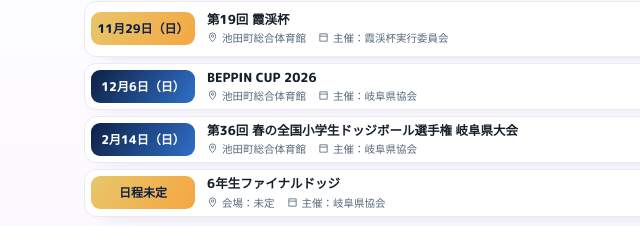
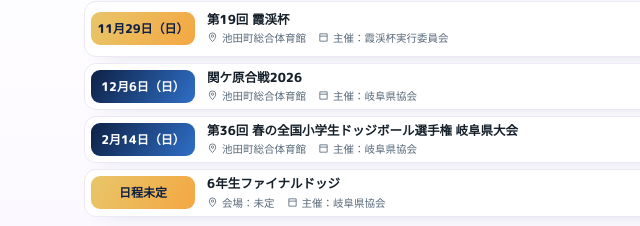
Before and after one commit to kobudodge51/gifu-dodgeball-hp, a plain HTML site: page schedule.html in a window 1280 px wide. Shown: the part 350-576 px from the top of the page, 0-640 px from the left. Drawn offline with Linux system fonts and the light colour scheme.

Commit message:
Rename 12/6 tournament to 関ケ原合戦2026
Co-Authored-By: Claude Sonnet 5.5 <noreply@anthropic.com>
Claude-Session: https://claude.ai/code/session_01UsgPRhYA9HstcqDxaXJwfK

```diff
--- a/data.js
+++ b/data.js
@@ -7,7 +7,7 @@ window.JDBA_TOURNAMENTS = [
   {name:"ヒマラヤカップ2026", date:"2026-10-18", venue:"岐阜メモリアルセンター で愛・ふれ愛ドーム", org:"岐阜県協会", note:"10月17日(土) 13時〜準備", entry:"closed"},
   {name:"ぴょこたんカップ2026", date:"2026-11-21", venue:"OKBぎふ清流アリーナ", org:"岐阜県協会", note:"クリスマスパーティ", url:"https://kobudodge51.github.io/pyoko2026/", urlLabel:"速報ページ"},
   {name:"第19回 霞渓杯", date:"2026-11-29", venue:"池田町総合体育館", org:"霞渓杯実行委員会", entry:"open"},
-  {name:"BEPPIN CUP 2026", date:"2026-12-06", venue:"池田町総合体育館", org:"岐阜県協会"},
+  {name:"関ケ原合戦2026", date:"2026-12-06", venue:"池田町総合体育館", org:"岐阜県協会"},
   {name:"第36回 春の全国小学生ドッジボール選手権 岐阜県大会", date:"2027-02-14", venue:"池田町総合体育館", org:"岐阜県協会"},
   {name:"6年生ファイナルドッジ", date:null, venue:"未定", org:"岐阜県協会"}
 ];
```
Also changed, not shown: index.html (+1 -1 lines).
